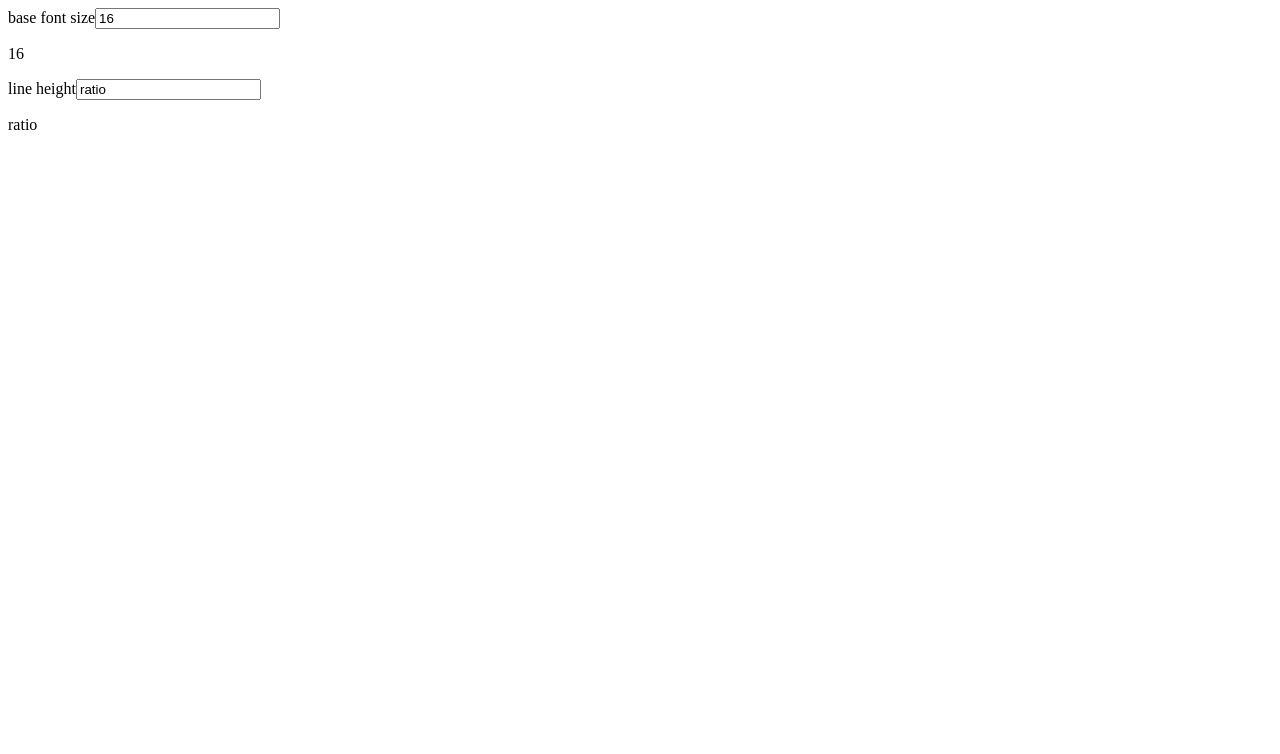
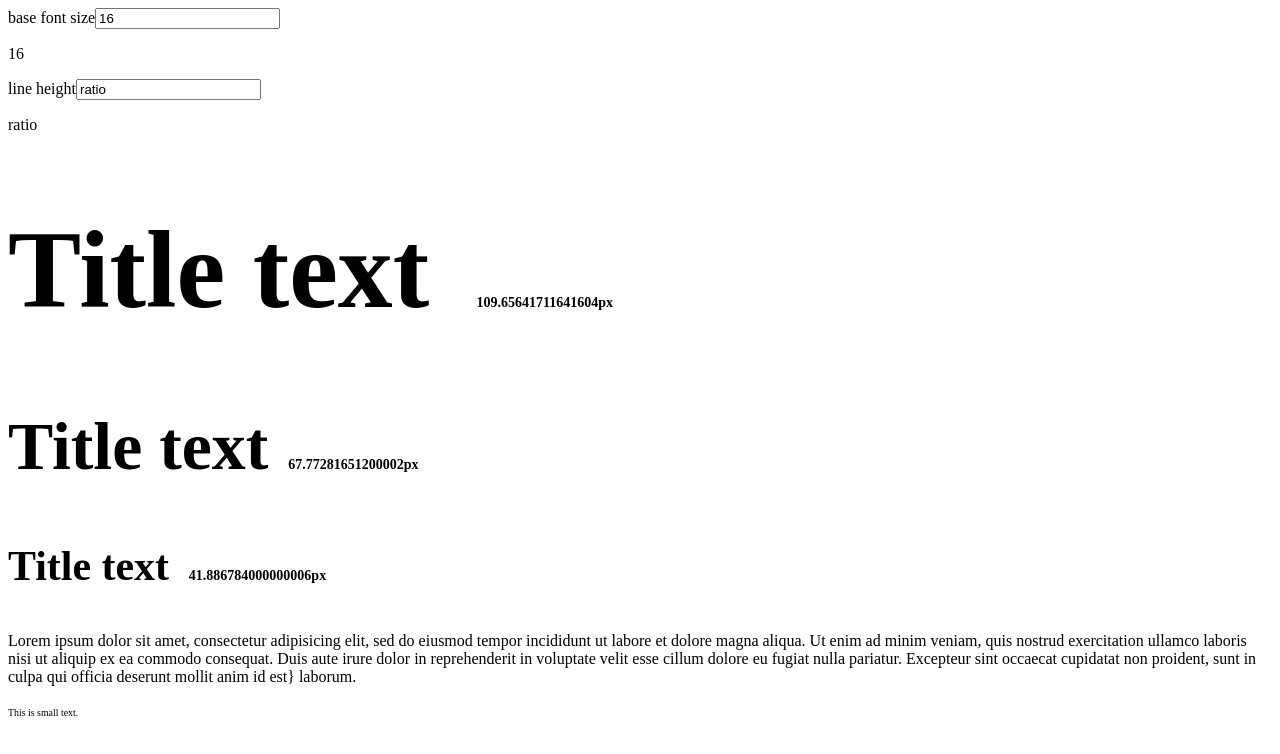
Before and after one commit to nozomu-dev/ratio-calclator, a React app: page / in a window 1280 px wide. Shown: the top 754 px of the page. Built offline with nearby package versions, Linux system fonts and the light colour scheme.

Commit message:
テキストコンポーネントを作成

```diff
--- a/src/index.html
+++ b/src/index.html
@@ -2,7 +2,14 @@
 <html>
   <head>
     <meta charset="utf-8">
-    <title>React Test</title>
+    <title>Ratio Calculator</title>
+    <style>
+        .title-label {
+            margin-left: 20px;
+            display: inline-block;
+            font-size: 14px;
+        }
+    </style>
   </head>
   <body>
     <div id="app" />
--- a/src/index.jsx
+++ b/src/index.jsx
@@ -1,5 +1,18 @@
 import React from 'react'
 import { render } from 'react-dom'
+
+let ratio = 1.618;
+const x1 = ratio;
+const x2 = ratio * ratio;
+const x3 = x2 * ratio;
+const x4 = x3 * ratio;
+const x5 = x4 * ratio;
+
+
+
+/**
+ * Class Components
+ */
 
 class InputFontsize extends React.Component {
     constructor(props) {
@@ -43,11 +56,65 @@ class InputLineHeight extends React.Component {
     }
 }
 
-class SideBar extends React.Component {
+
+
+/**
+ * Functional Components
+ */
+
+ const HorizontallGridLayer = (props) => {
+     return (
+         <div></div>
+     );
+ }
+
+const VerticalGridLayer = (props) => {
+    return (
+        <div></div>
+    );
+}
+
+
+const StyleGenerator = ({size}) => ({
+    fontSize: size
+});
+
+const TitleFirst = (props) => {
+    return <h1 style={StyleGenerator(props)}>Title text <span className="title-label">{props.size}px</span></h1>;
+}
+
+const TitleSecond = (props) => {
+    return <h2 style={StyleGenerator(props)}>Title text<span className="title-label">{props.size}px</span></h2>
+}
+
+const TitleThird = (props) => {
+    return <h3 style={StyleGenerator(props)}>Title text<span className="title-label">{props.size}px</span></h3>;
+}
+
+const TextMain = (props) => {
+    return (
+        <p style={StyleGenerator(props)}>
+            Lorem ipsum dolor sit amet, consectetur adipisicing elit,
+            sed do eiusmod tempor incididunt ut labore et dolore magna aliqua.
+            Ut enim ad minim veniam, quis nostrud exercitation ullamco laboris nisi ut aliquip ex ea commodo consequat.
+            Duis aute irure dolor in reprehenderit in voluptate velit esse cillum dolore eu fugiat nulla pariatur.
+            Excepteur sint occaecat cupidatat non proident, sunt in culpa qui officia deserunt mollit anim id est} laborum.
+        </p>
+    );
+}
+
+const TextSmall = (props) => {
+    return <small style={StyleGenerator(props)}>This is small text.</small>;
+}
+
+/**
+ * Parent Components
+ */
+
+class Container extends React.Component {
     constructor(props) {
         super(props);
         this.state = {
-            use: 'ratio-gold',
             fontsize: 16,
             lineHeight: 'ratio',
             containerWidth: 980,
@@ -55,6 +122,7 @@ class SideBar extends React.Component {
             gutter: 'line-height'
         };
         this.update = this.update.bind(this);
+        console.log(this.state.styles)
     }
 
     update(key, value) {
@@ -67,9 +135,15 @@ class SideBar extends React.Component {
             <div>
                 <InputFontsize default={this.state.fontsize} update={this.update} />
                 <InputLineHeight default={this.state.lineHeight} update={this.update} />
+                <TitleFirst size={this.state.fontsize * x4} />
+                <TitleSecond size={this.state.fontsize * x3} />
+                <TitleThird size={this.state.fontsize * x2} />
+                <TextMain size={this.state.fontsize} />
+                <TextSmall size={this.state.fontsize / x1} />
             </div>
         );
     }
 }
 
-render(<SideBar />, document.getElementById('app'));
+
+render(<Container />, document.getElementById('app'));
```
Also changed, not shown: 2 other files (tests, documents, lock files or other folders).
